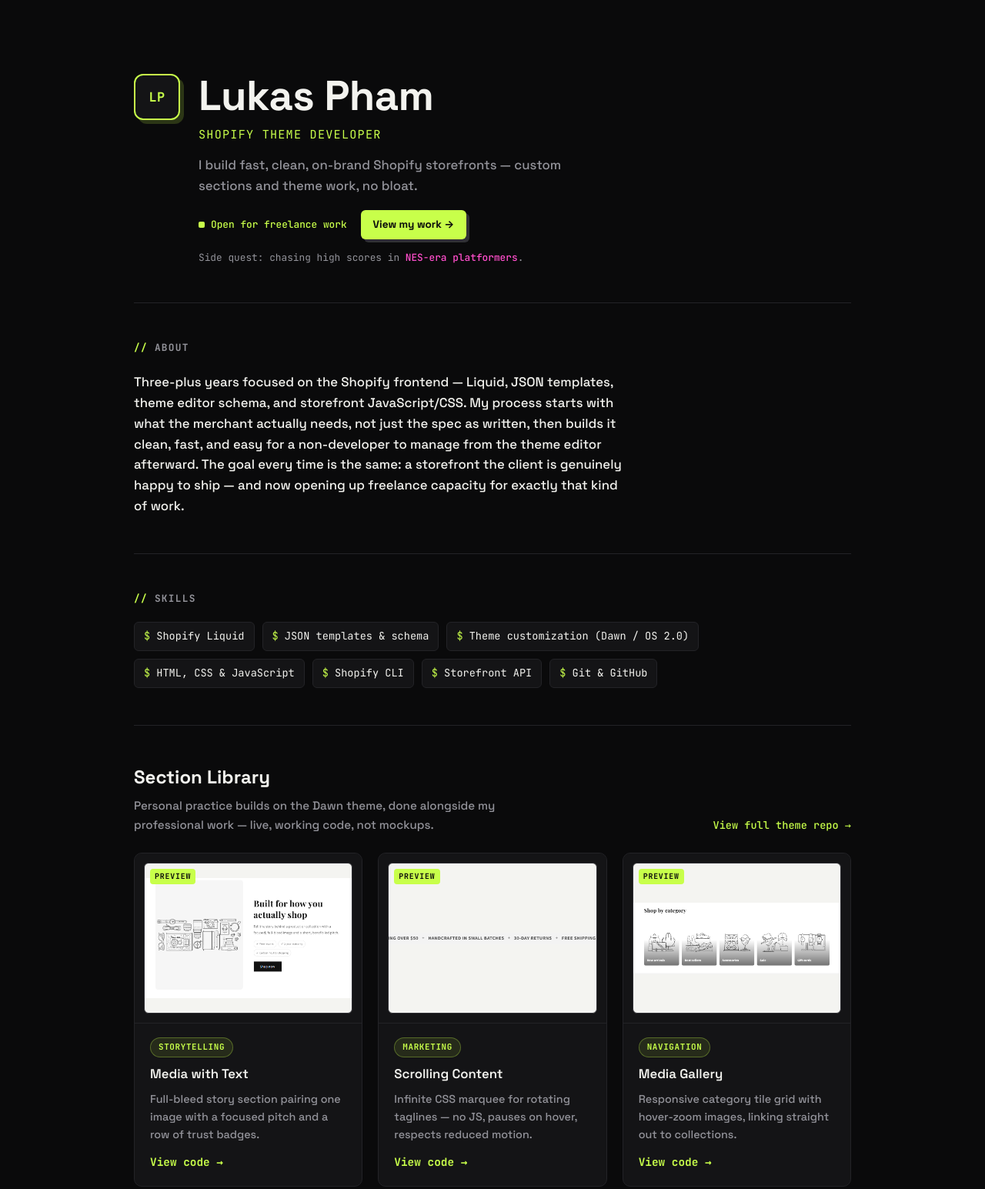
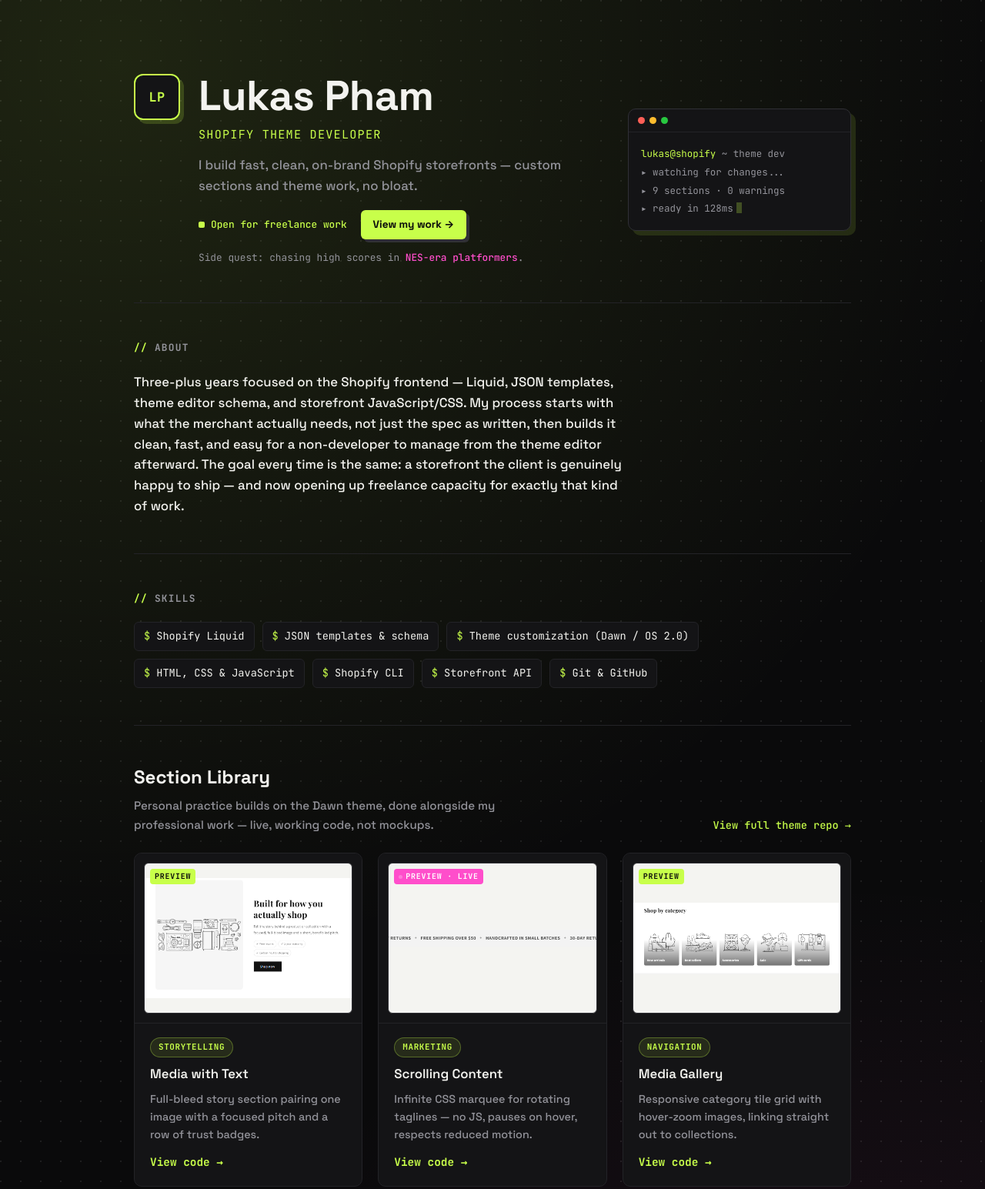
Before and after one commit to lukas-pham/lukas-pham.github.io, a plain HTML site: page index.html in a window 1280 px wide. Shown: the top 1545 px of the page at 77% size. Drawn offline with Linux system fonts and the light colour scheme.

Commit message:
Add fade-in on hero, decorative terminal card, and live GIF previews
Hero now fades in on load (staggered with the new terminal card) to
match the scroll-triggered reveal used elsewhere. Added a small
decorative terminal window beside the hero text to fill the dead
space on wide viewports next to the centered content column, and a
lime/magenta ambient glow + dot-grid texture on the page background.

Replace the Countdown Sale Banner and Scrolling Content thumbnails
with short looping GIFs (captured live from the dev theme) instead of
static screenshots, since those two sections are the most visibly
"alive" ones in the library and a static image undersells that. Both
cards get a magenta "Preview · Live" badge to flag the difference.

```diff
--- a/index.html
+++ b/index.html
@@ -30,7 +30,12 @@
     margin: 0;
     font-family: var(--font-display);
     color: var(--text);
-    background: var(--bg);
+    background-color: var(--bg);
+    background-image:
+      radial-gradient(circle at 12% 3%, rgba(200, 255, 74, 0.11), transparent 42%),
+      radial-gradient(circle at 88% 76%, rgba(255, 78, 203, 0.09), transparent 38%),
+      radial-gradient(circle at 1px 1px, rgba(243, 243, 239, 0.09) 1px, transparent 0);
+    background-size: auto, auto, 26px 26px;
     line-height: 1.6;
   }
   ::selection { background: var(--accent); color: var(--accent-ink); }
@@ -44,8 +49,62 @@
   header.hero {
     padding: 96px 0 48px;
     display: flex;
+    justify-content: space-between;
+    align-items: center;
+    flex-wrap: wrap;
+    gap: 24px;
+  }
+  .hero__intro {
+    display: flex;
     align-items: flex-start;
     gap: 24px;
+  }
+  .hero__terminal {
+    display: none;
+    flex-shrink: 0;
+    width: 290px;
+    background: var(--bg-card);
+    border: 1px solid var(--border-strong);
+    border-radius: 10px;
+    overflow: hidden;
+    box-shadow: 6px 6px 0 rgba(200, 255, 74, 0.12);
+  }
+  @media screen and (min-width: 860px) {
+    .hero__terminal {
+      display: block;
+    }
+  }
+  .hero__terminal-bar {
+    display: flex;
+    gap: 6px;
+    padding: 10px 12px;
+    border-bottom: 1px solid var(--border);
+  }
+  .hero__terminal-bar span {
+    width: 9px;
+    height: 9px;
+    border-radius: 50%;
+  }
+  .hero__terminal-bar span:nth-child(1) { background: #ff5f57; }
+  .hero__terminal-bar span:nth-child(2) { background: #febc2e; }
+  .hero__terminal-bar span:nth-child(3) { background: #28c840; }
+  .hero__terminal-body {
+    padding: 16px;
+    font-family: var(--font-mono);
+    font-size: 0.78rem;
+    line-height: 1.9;
+    color: var(--text-muted);
+  }
+  .hero__terminal-body p { margin: 0; }
+  .hero__terminal-prompt { color: var(--accent); }
+  .hero__terminal-cursor {
+    display: inline-block;
+    width: 7px;
+    height: 14px;
+    margin-left: 4px;
+    background: var(--accent);
+    vertical-align: -2px;
+    animation: blink 1.1s steps(1) infinite;
   }
   .hero__avatar {
     flex-shrink: 0;
@@ -262,6 +321,20 @@
     background: var(--accent);
     border-radius: 4px;
     padding: 2px 6px;
+  }
+  .section-card__thumb-label--live {
+    color: #fff;
+    background: var(--accent-alt);
+  }
+  .section-card__thumb-label--live::before {
+    content: "";
+    display: inline-block;
+    width: 5px;
+    height: 5px;
+    border-radius: 50%;
+    background: #fff;
+    margin-right: 4px;
+    animation: blink 1.4s steps(1) infinite;
   }
   .section-card__thumb img {
     width: 100%;
@@ -504,12 +577,30 @@
       opacity: 1;
       transform: none;
     }
+    .hero__intro,
+    .hero__terminal {
+      animation: hero-fade-in 0.7s ease both;
+    }
+    .hero__terminal {
+      animation-delay: 0.15s;
+    }
+  }
+  @keyframes hero-fade-in {
+    from {
+      opacity: 0;
+      transform: translateY(14px);
+    }
+    to {
+      opacity: 1;
+      transform: none;
+    }
   }
 </style>
 </head>
 <body>
   <div class="wrap">
     <header class="hero">
+      <div class="hero__intro">
         <div class="hero__avatar" aria-hidden="true">LP</div>
         <div>
           <h1>Lukas Pham</h1>
@@ -520,6 +611,18 @@
             <a class="hero__cta" href="#work">View my work →</a>
           </div>
           <p class="hero__aside">Side quest: chasing high scores in <strong>NES-era platformers</strong>.</p>
+        </div>
+      </div>
+      <div class="hero__terminal" aria-hidden="true">
+        <div class="hero__terminal-bar">
+          <span></span><span></span><span></span>
+        </div>
+        <div class="hero__terminal-body">
+          <p><span class="hero__terminal-prompt">lukas@shopify</span> ~ theme dev</p>
+          <p>&#9656; watching for changes...</p>
+          <p>&#9656; 9 sections &middot; 0 warnings</p>
+          <p>&#9656; ready in 128ms<span class="hero__terminal-cursor"></span></p>
+        </div>
       </div>
     </header>
 
@@ -579,8 +682,8 @@
 
         <div class="section-card">
           <div class="section-card__thumb">
-            <span class="section-card__thumb-label">Preview</span>
-            <img src="assets/scrolling-content.png" alt="Scrolling Content section preview">
+            <span class="section-card__thumb-label section-card__thumb-label--live">Preview &middot; Live</span>
+            <img src="assets/scrolling-content.gif" alt="Scrolling Content section preview, animated, showing the marquee scrolling continuously">
           </div>
           <div class="section-card__body">
             <span class="section-card__tag">Marketing</span>
@@ -630,8 +733,8 @@
 
         <div class="section-card">
           <div class="section-card__thumb">
-            <span class="section-card__thumb-label">Preview</span>
-            <img src="assets/countdown-banner.png" alt="Countdown Sale Banner section preview">
+            <span class="section-card__thumb-label section-card__thumb-label--live">Preview &middot; Live</span>
+            <img src="assets/countdown-banner.gif" alt="Countdown Sale Banner section preview, animated, showing the timer counting down live">
           </div>
           <div class="section-card__body">
             <span class="section-card__tag">Marketing</span>
```
Also changed, not shown: assets/countdown-banner.gif (added), assets/countdown-banner.png (deleted), assets/scrolling-content.gif (added), assets/scrolling-content.png (deleted). Lines whose indentation alone changed are shown as unchanged.
